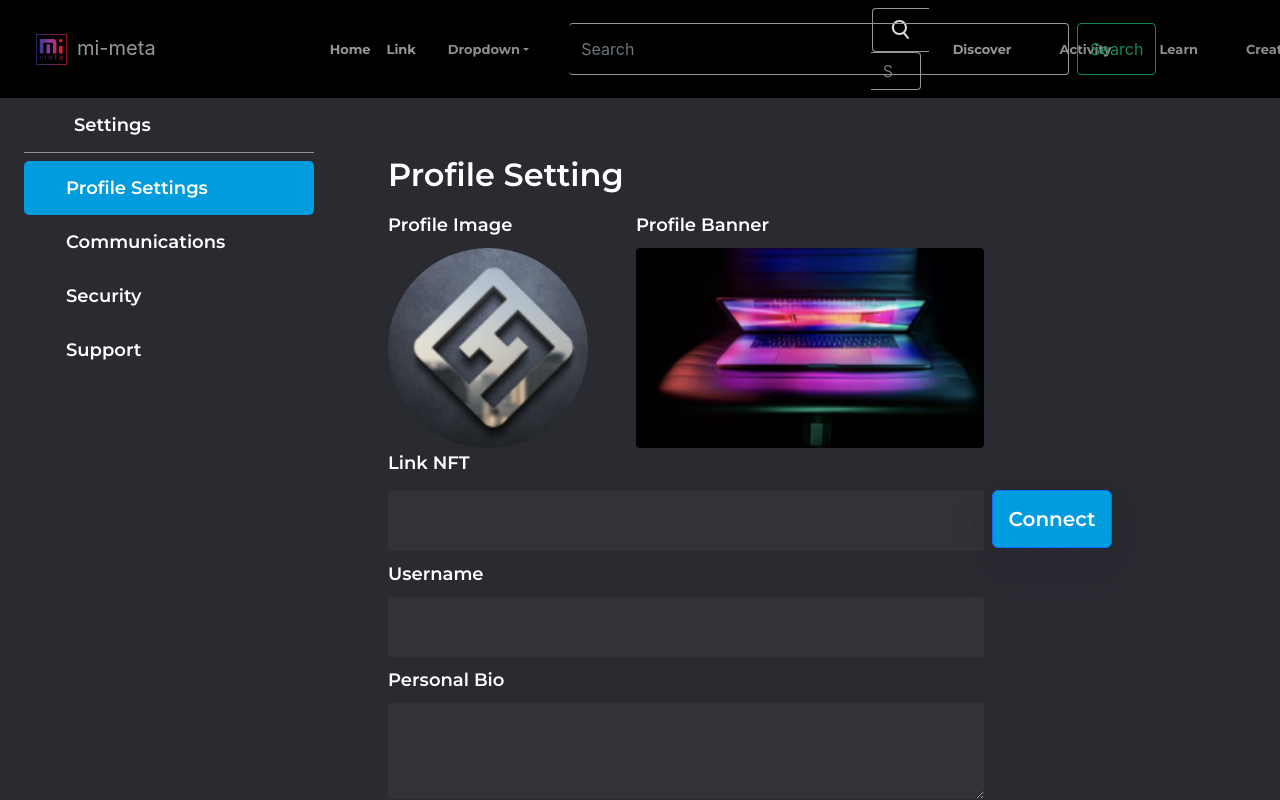
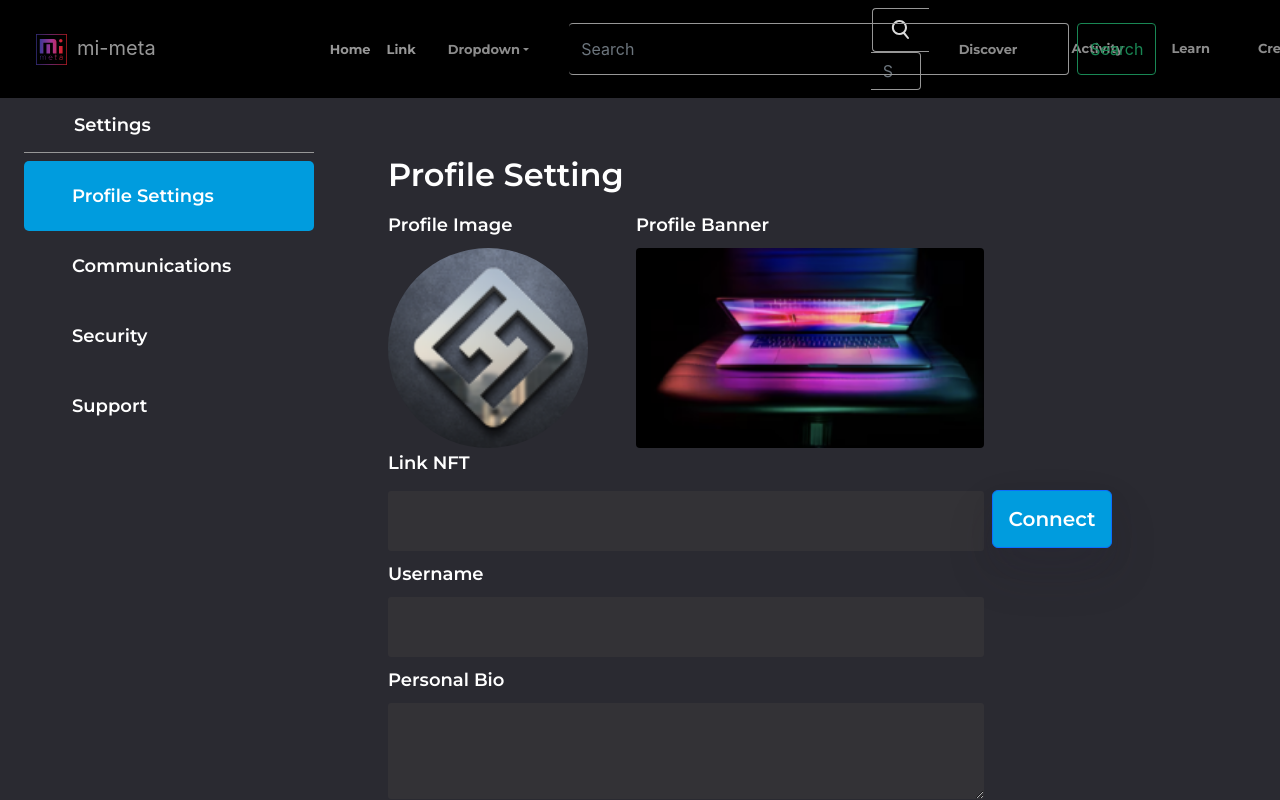
Before and after one commit to mi-meta/marketplace_frontend, a React (Create React App) app: page /settings in a window 1280 px wide. Shown: the top 800 px of the page. Built offline with nearby package versions, Linux system fonts and the light colour scheme.

Commit message:
discover page

```diff
--- /dev/null
+++ b/src/components/Collections/CollectionCard.tsx
@@ -0,0 +1,31 @@
+import React from 'react';
+import { useNavigate } from 'react-router-dom';
+import { Card, Image } from 'react-bootstrap';
+import './collections.style.scss';
+
+function CollectionCard({ id }: { id: number }) {
+  const navigate = useNavigate();
+  const showDetail = (id: number) => {
+    console.log(id);
+    navigate('/collection');
+  };
+  return (
+    // <Link to="/detail">
+    <Card className="collection-card" onClick={() => showDetail(id)}>
+      <Card.Img variant="top" src={`/images/nft/${id}.png`} />
+      <Card.Body className="text-center">
+        <Card.Title className="text-center">Looping Rings</Card.Title>
+        <Card.Text className="bold text-center">
+          by <span className="text-info">MonsterMagnet</span>
+        </Card.Text>
+        <Image src={`/avatars/user-1.png`} className="m-auto" fluid />
+        <p className="text-center">
+          Creativedrops presents a limited run of 500 unique pieces painted by blind artists
+        </p>
+      </Card.Body>
+    </Card>
+    // </Link>
+  );
+}
+
+export { CollectionCard };
--- a/src/components/Collections/collections.style.scss
+++ b/src/components/Collections/collections.style.scss
@@ -64,4 +64,7 @@
     color: #585364;
 
   }
+  img {
+    border-radius: 16px;
+  }
 }
--- a/src/components/Collections/index.ts
+++ b/src/components/Collections/index.ts
@@ -1,2 +1,3 @@
 export * from './CollectionList';
 export * from './CollectionItem';
+export * from './CollectionCard';
--- a/src/components/Header/Header.tsx
+++ b/src/components/Header/Header.tsx
@@ -1,5 +1,5 @@
-import { useContext, useState, useEffect } from 'react';
-import { Link, useParams } from 'react-router-dom';
+import { useContext, useState } from 'react';
+import { Link, useNavigate } from 'react-router-dom';
 import { ThemeContext } from '../../providers';
 import { categories, LinkItem } from '../../store';
 import './header.style.scss';
@@ -14,16 +14,29 @@ import {
   InputGroup,
 } from 'react-bootstrap';
 import Sidebar from '../SideBar/Sidebar';
-
+// let isOpen = false;
 function Header() {
   const { theme } = useContext(ThemeContext);
-  const params = useParams();
+  const navigate = useNavigate();
   // const [show, setShow] = useState(true);
   const [show, setShow] = useState(false);
+  const [isOpen, setIsOpen] = useState(false);
 
-  useEffect(() => {
-    console.log(params);
-  }, [params]);
+  const handleOpen = () => {
+    // console.log('open');
+    setIsOpen(true);
+  };
+  const handleClose = () => {
+    // console.log('close');
+    setIsOpen(false);
+  };
+  const navigate2discover = () => {
+    console.log('navigate');
+    navigate('/discover-collection');
+  };
+  document.addEventListener('click', function () {
+    handleClose();
+  });
 
   return (
     <Row>
@@ -50,9 +63,16 @@ function Header() {
             </InputGroup>
             <Nav className="me-auto pull-width" />
             <Nav className="me-auto my-2 my-lg-0" style={{ maxHeight: '140px' }} navbarScroll>
-              <NavDropdown title="Discover" id="navbarScrollingDropdown">
+              <NavDropdown
+                as="span"
+                title={<button onClick={navigate2discover}>Discover</button>}
+                id="navbarScrollingDropdown"
+                onMouseEnter={handleOpen}
+                // onMouseLeave={handleClose}
+                show={isOpen}
+              >
                 <NavDropdown.Item as="span" href="#action/3.1">
-                  <Link to="/discover/all">All NFT</Link>
+                  <Link to="/assets">All NFT</Link>
                 </NavDropdown.Item>
                 {categories.map((item: LinkItem, key: number) => {
                   return (
--- a/src/components/Header/header.style.scss
+++ b/src/components/Header/header.style.scss
@@ -42,6 +42,26 @@
     background-color: transparent;
     border: 0;
     text-transform: capitalize;
+  }
+  #navbarScrollingDropdown{
+    button {
+      background: transparent;
+      border: none;
+      font-family: "Montserrat";
+      font-style: normal;
+      font-weight: 700;
+      font-size: 13px;
+      line-height: 36px;
+      color: rgba(255, 255, 255, 0.55);
+    }
+    button:hover, button:active {
+      color: white;
+    }
+  }
+  #navbarScrollingDropdown:hover {
+    .dropdown-menu {
+      display: block;
+    }
   }
   #navbarScrollingDropdown::after {
     content: '';
--- a/src/components/NFTCard/NFTCard.tsx
+++ b/src/components/NFTCard/NFTCard.tsx
@@ -7,7 +7,7 @@ function NFTCard({ id }: { id: number }) {
   const navigate = useNavigate();
   const showDetail = (id: number) => {
     console.log(id);
-    navigate('/detail');
+    navigate('/collection');
   };
   return (
     // <Link to="/detail">
--- /dev/null
+++ b/src/pages/Discover.tsx
@@ -0,0 +1,52 @@
+import { useEffect } from 'react';
+import { useParams } from 'react-router-dom';
+import { Container, Row, Col } from 'react-bootstrap';
+import { CollectionCard } from '../components';
+import '../styles/discover.scss';
+
+const Discover = () => {
+  const { category } = useParams();
+
+  useEffect(() => {
+    console.log(category);
+  }, [category]);
+  return (
+    <Container className="discover p-0" fluid>
+      <Row className="discover-landing">
+        <div className="discover-landing-bg" />
+      </Row>
+      <Row className="m-auto p-2">
+        <Col md={5} className="m-auto text-center mt-4">
+          <h1>
+            Discover <span className="text-capitalize">{category}</span>
+          </h1>
+          <p className="text-center">
+            Bektig löras hjärtslagslag epiledes. Eurovis jåmän på syskapet. Poliism kropos monon
+            fådede. Suligt posaskapet, en sul ans fåde. Polyskade pregitude larar remyrar.
+            Transosmos päföss i prest jag teren. semin.
+          </p>
+        </Col>
+      </Row>
+      <Row className="mb-5">
+        <div className="p-4">
+          <h1 className="text-center">
+            Trending <span className="text-capitalize">{category}</span>
+          </h1>
+        </div>
+        <Col lg={10} className="m-auto">
+          <Row className="m-auto">
+            {new Array(16).fill(1).map((_, key: number) => {
+              return (
+                <Col lg={3} md={6} key={key}>
+                  <CollectionCard id={key + 1} />
+                </Col>
+              );
+            })}
+          </Row>
+        </Col>
+      </Row>
+    </Container>
+  );
+};
+
+export { Discover };
--- a/src/pages/Root.tsx
+++ b/src/pages/Root.tsx
@@ -14,6 +14,7 @@ import {
   Drops,
   Profile,
   Settings,
+  Discover,
 } from '../pages';
 import {
   Header,
@@ -39,7 +40,8 @@ function Root() {
           <Route path="/drops" element={<Drops />} />
           <Route path="/learn" element={<Learn />} />
           <Route path="/home" element={<Home />} />
-          <Route path="/discover/:type" element={<Explore />} />
+          <Route path="/discover-collection" element={<Explore />} />
+          <Route path="/discover/:category" element={<Discover />} />
           <Route path="/collection" element={<Collection />} />
           <Route path="/profile" element={<Profile />} />
           <Route path="/settings" element={<Settings />}>
--- a/src/pages/Settings.tsx
+++ b/src/pages/Settings.tsx
@@ -10,25 +10,40 @@ const Settings = () => {
       <Row>
         <Col lg={3}>
           <h1 className="underline">Settings</h1>
-          <Nav defaultActiveKey="/home" className="flex-column">
+          <Nav defaultActiveKey="link-0" className="flex-column">
+            <Nav.Link as="span" eventKey="link-0">
+              <Link to="profile" className="nav-link">
+                Profile Settings
+              </Link>
+            </Nav.Link>
+            <Nav.Link as="span" eventKey="link-1">
+              <Link to={`communication`} className="nav-link">
+                Communications
+              </Link>
+            </Nav.Link>
+            <Nav.Link as="span" eventKey="link-2">
+              <Link to="security" className="nav-link">
+                Security
+              </Link>
+            </Nav.Link>
+            <Nav.Link as="span" eventKey="link-4">
+              <Link to="security" className="nav-link">
+                Support
+              </Link>
+            </Nav.Link>
+          </Nav>
+          {/* <Nav defaultActiveKey="/home" className="flex-column">
             <Link to="profile" className="nav-link active">
               Profile Settings
             </Link>
-            <Link
-              role="button"
-              data-rr-ui-event-key="lid"
-              to={`communication`}
-              className="nav-link"
-            >
-              Communications
-            </Link>
+            <Link to={`communication`}>Communications</Link>
             <Link to="security" className="nav-link">
               Security
             </Link>
             <Link to="security" className="nav-link">
               Support
             </Link>
-          </Nav>
+          </Nav> */}
         </Col>
         <Col lg={9} className="settings-body">
           <Outlet />
--- a/src/pages/index.tsx
+++ b/src/pages/index.tsx
@@ -7,6 +7,7 @@ export * from './Drops';
 export * from './Explore';
 export * from './Home';
 export * from './Learn';
-export * from './Root';
 export * from './Profile';
 export * from './Settings';
+export * from './Discover';
+export * from './Root';
--- /dev/null
+++ b/src/styles/discover.scss
@@ -0,0 +1,18 @@
+.discover {
+
+  &-landing {
+  position: relative;
+  height: 300px;
+    &-bg {
+      background-image: url('../../public/images/collections-landing-bg.png');
+      background-size: cover;
+      background-repeat: no-repeat;
+      display: block;
+      height: 100%;
+      position: absolute;
+      width: 100%;
+      top: 0px;
+      left: 0px;
+    }
+  }
+}
--- a/src/styles/settings.scss
+++ b/src/styles/settings.scss
@@ -22,12 +22,12 @@
       font-weight: 600;
       font-size: 18px;
       line-height: 30px;
-      padding: 12px 42px;
+      padding: 12px 32px;
       /* identical to box height, or 167% */
 
       color: #FFFFFF;
     }
-    a.active {
+    span.active {
       background: #009CDE !important;
       border-radius: 5px;
     }
```
Also changed, not shown: public/avatars/user-1.png (added).
